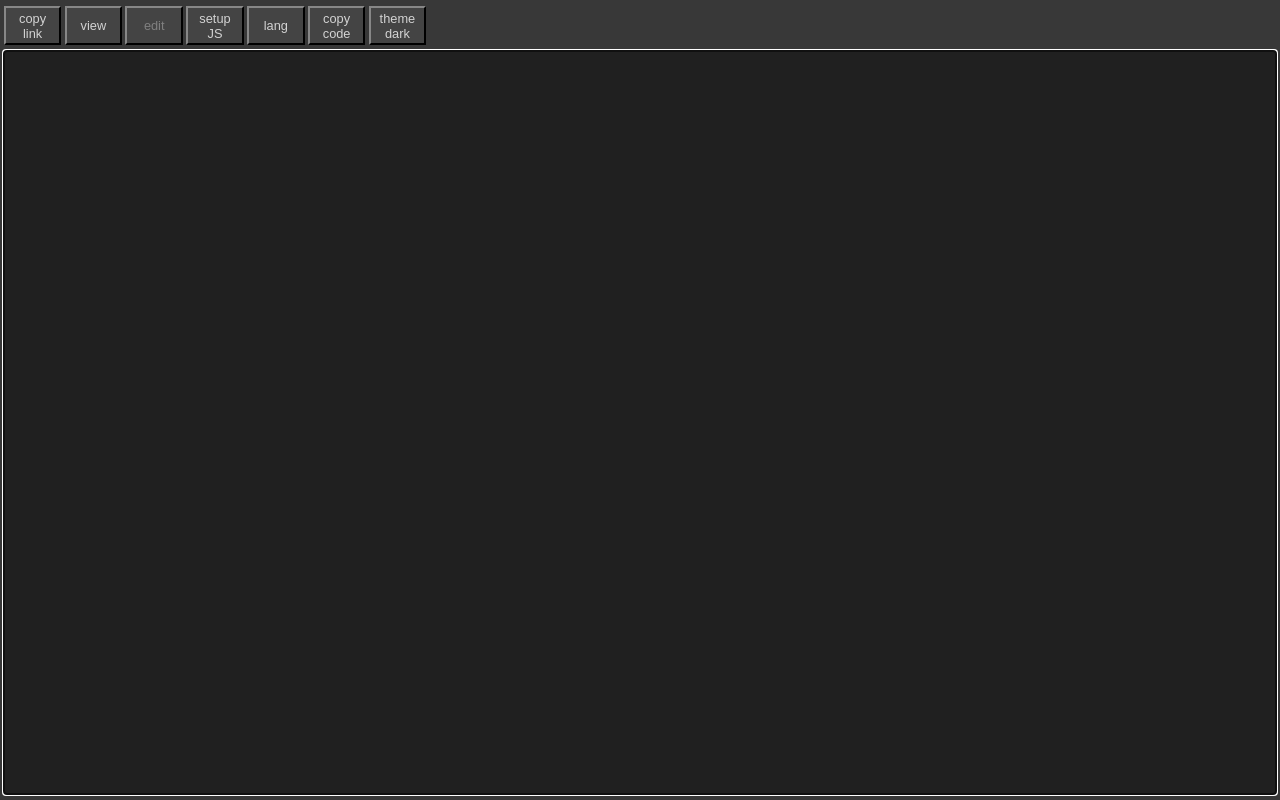
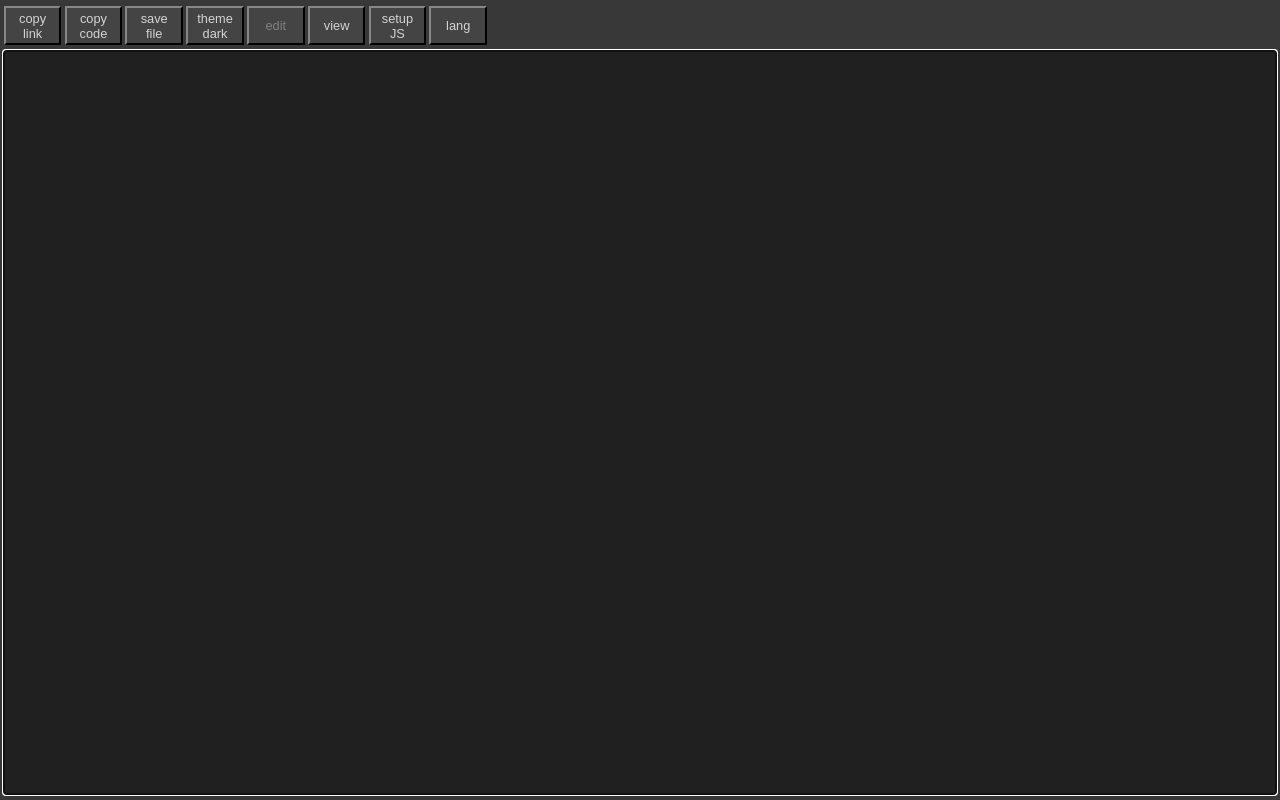
Before and after one commit to dzaima/paste, a plain HTML site: page index.html in a window 1280 px wide. Drawn offline with Linux system fonts and the light colour scheme.

Commit message:
plain file, svg, HTML, download

```diff
--- a/index.html
+++ b/index.html
@@ -15,13 +15,14 @@
 <body class="dark" style="font-size: .8em">
   <div class="panels">
     <div class="btnPanel">
-      <button id="saveB" title="alt+s" style="font-size:1em;height:3em;width:4.5em" onclick="save(true)"      >copy<br>link</button>
-      <button id="viewB" title="alt+v" style="font-size:1em;height:3em;width:4.5em" onclick="md(2)"           >view        </button>
-      <button id="editB" title="alt+e" style="font-size:1em;height:3em;width:4.5em" onclick="md(0)"           >edit        </button>
-      <button id="jscdB" title="alt+j" style="font-size:1em;height:3em;width:4.5em" onclick="md(1)"           >setup<br>JS </button>
-      <div id="ddd"><button id="langB" style="font-size:1em;height:3em;width:4.5em"                           >lang        </button> <div id="ddm"></div></div>
-      <button id="copyB" title="alt+c" style="font-size:1em;height:3em;width:4.5em" onclick="copy(main.value)">copy<br>code</button>
-      <button id="colsB" title="alt+t" style="font-size:1em;height:3em;width:4.5em" onclick="changeTheme()"   >theme       </button>
+      <button id="saveB" title="alt+s" onclick="save(true)"      >copy<br>link</button>
+      <button id="copyB" title="alt+c" onclick="copy(main.value)">copy<br>code</button>
+      <button id="fileB" title="ctrl+s"onclick="download()"      >save<br>file</button>
+      <button id="colsB" title="alt+t" onclick="changeTheme()"   >theme       </button>
+      <button id="editB" title="alt+e" onclick="md(0)"           >edit        </button>
+      <button id="viewB" title="alt+v" onclick="md(2)"     hidden>view        </button>
+      <button id="jscdB" title="alt+j" onclick="md(1)"     hidden>setup<br>JS </button>
+      <div id="ddd"><button id="langB"                     hidden>lang        </button> <div id="ddm"></div></div>
     </div>
     <div class="viewPanel">
       <textarea class="mainArea" id="main" spellcheck="false"></textarea>
@@ -32,25 +33,30 @@
 
   <script type="text/javascript">
     var shortJS = {
-      'APL': "lang('APL');font('APL386');",
-      'APL18': "lang('APL');font('APL386',18);",
+      'APL': "lang('APL');\nfont('APL386');\nfilename('paste.apl');",
+      'APL18': "lang('APL');font('APL386',18);\nfilename('paste.apl');",
 
-      'dAPL': "lang('APL','dzaima');font('APL386');",
-      'dAPL18': "lang('APL','dzaima');font('APL386',18);",
+      'dAPL': "lang('APL','dzaima');font('APL386');\nfilename('paste.apl');",
+      'dAPL18': "lang('APL','dzaima');font('APL386',18);\nfilename('paste.apl');",
 
-      'BQN': "lang('BQN');font('BQN386');",
-      'BQN18': "lang('BQN');font('BQN386',18);",
+      'BQN': "lang('BQN');font('BQN386');\nfilename('paste.bqn');",
+      'BQN18': "lang('BQN');font('BQN386',18);\nfilename('paste.bqn');",
 
-      'C': "lang('C');",
-      'JS': "lang('JS');",
-      'Java': "lang('Java');",
+      'C': "lang('C');\nfilename('paste.c');",
+      'JS': "lang('JS');\nfilename('paste.js');",
+      'Java': "lang('Java');\nfilename('paste.java');",
+      'svg': "genc.innerHTML = main.value;\nfilename('paste.svg');",
+      'html': "genc.innerHTML = main.value;\nfilename('paste.html');",
     };
     var langlist = [
+      ['Plain text', ''],
       ['JavaScript', 'JS'],
       ['Java', 'Java'],
       ['C', 'C'],
       ['APL', 'APL'],
       ['BQN', 'BQN'],
+      ['Rendered HTML', 'html'],
+      ['Rendered SVG', 'svg'],
     ];
 
 
@@ -66,13 +72,17 @@
       viewB.disabled = MODE==2;
       if (mode==0) main.focus();
       if (mode==2) generate();
+      if (mode!=2) {
+        langB.hidden = viewB.hidden = jscdB.hidden = false;
+      }
       save();
     }
 
-
+    var currentFilename;
     function generate() {
       genc.innerText = main.value;
       genc.style="";
+      currentFilename = "paste.txt";
       eval(jscd.value);
     }
     function colorCode(str, cols, prefix) {
@@ -106,10 +116,13 @@
       genc.style.fontFamily = name;
       if (sz) genc.style.fontSize = sz+"px";
     }
+    function filename(name) {
+      currentFilename = name;
+    }
 
     function langmenu(id) {
       if (jscd.value && !Object.values(shortJS).includes(jscd.value) && !confirm("This will override all code in the JS tab. Continue?")) return;
-      jscd.value = shortJS[id];
+      jscd.value = id? shortJS[id] : '';
       if (MODE==2) md(2);
       save();
     }
@@ -141,6 +154,18 @@
       history.pushState({}, "", b64);
       if (copyLink) copy(location.href.replace("/#", "#"));
     }
+    function download() {
+      md(2);
+      let a = document.createElement("a");
+      a.href = "data:application/x-download;charset=utf-8,"+encodeURIComponent(main.value);
+      a.download = currentFilename;
+      document.body.appendChild(a);
+      a.click();
+      a.remove();
+    }
+
+
+
     function enc(str = main.value) {
       let bytes = new TextEncoder("utf-8").encode(str);
       return arrToB64(deflate(bytes));
@@ -191,7 +216,7 @@
         }
         md(main.value? 2 : 0);
       } else md(0);
-      ddm.innerHTML = langlist.map(([n,i])=>'<div class="ddi" onclick="langmenu(\''+i+'\')">'+n+'</div>').join('')
+      ddm.innerHTML = langlist.map(([n, i]) => '<div class="ddi ddil" onclick="langmenu(\''+i+'\')">'+n+'</div>').join('')
     }
     load();
     window.onhashchange=load;
@@ -207,6 +232,8 @@
         if (code == 'KeyJ') { jscdB.click(); e.preventDefault(); jscd.focus(); }
         if (code == 'KeyC') { copyB.click(); e.preventDefault(); }
         if (code == 'KeyT') { colsB.click(); e.preventDefault(); }
+      } else if (ctrl) {
+        if (code == 'KeyS') { fileB.click(); e.preventDefault(); viewB.click(); }
       }
       if (ctrl && code == 'KeyR') save(false);
       if (code == 'F5') save(false);
--- a/style.css
+++ b/style.css
@@ -23,6 +23,11 @@ body.light #ddm { background-color: #fff; border: 1px solid #333; }
   margin-top: .5em;
   margin-bottom: .5em;
   flex: 0 1 auto;
+}
+button {
+  font-size:1em;
+  height:3em;
+  min-width:4.5em;
 }
 .viewPanel {
   flex: 1 1 auto;
@@ -98,6 +103,7 @@ body.dt button[disabled] {
   font-size: 1.3em;
   padding: .3em;
   border-radius: .2em;
+  white-space: nowrap;
 }
 #ddd:hover #ddm {
   display: block;
```
